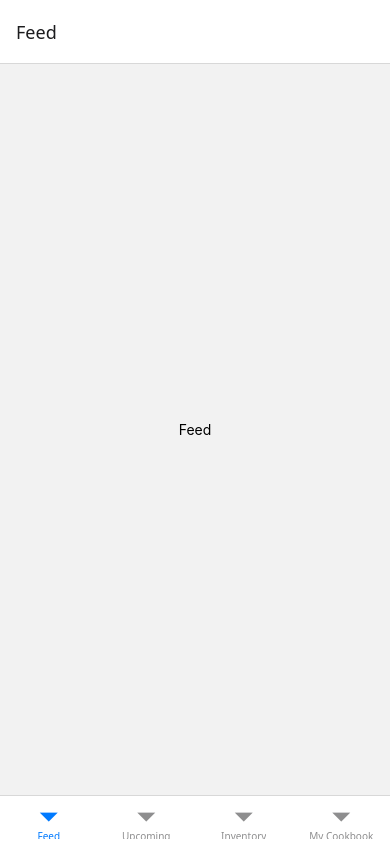
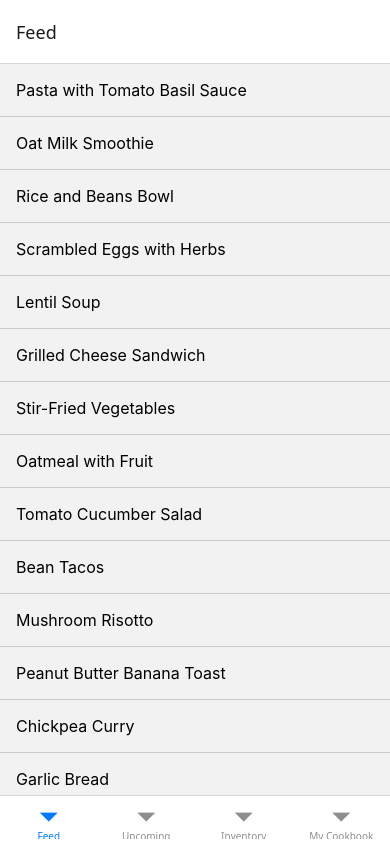
Before and after one commit to CS-196-Applied-GenAI/project-repository-mbsolo2, a React Native app in the folder frontend/: screen /Feed in a window 390 px wide. Built offline with nearby package versions, Linux system fonts and the light colour scheme.

Commit message:
Frontend Prompt 3 implementation

```diff
--- a/frontend/src/screens/FeedScreen.tsx
+++ b/frontend/src/screens/FeedScreen.tsx
@@ -1,9 +1,201 @@
-import { StyleSheet, Text, View } from 'react-native';
+import { FlatList, StyleSheet, Text, View } from 'react-native';
+import type { Recipe } from '../types/recipe';
+
+export const MOCK_RECIPES: Recipe[] = [
+  {
+    id: '1',
+    title: 'Pasta with Tomato Basil Sauce',
+    cuisine: 'Italian',
+    totalMinutes: 25,
+    servings: 4,
+    tags: ['quick', 'vegetarian'],
+    why: ['Uses ripe tomatoes'],
+    ingredientsHave: ['pasta', 'tomatoes', 'basil', 'garlic', 'olive oil'],
+    ingredientsMaybeWant: ['parmesan', 'red pepper flakes'],
+    instructions: ['Boil pasta', 'Make sauce', 'Toss and serve'],
+  },
+  {
+    id: '2',
+    title: 'Oat Milk Smoothie',
+    cuisine: 'American',
+    totalMinutes: 5,
+    servings: 1,
+    tags: ['breakfast', 'quick'],
+    why: ['Uses oat milk'],
+    ingredientsHave: ['oat milk', 'banana', 'spinach'],
+    ingredientsMaybeWant: ['honey', 'chia seeds'],
+    instructions: ['Add ingredients to blender', 'Blend until smooth'],
+  },
+  {
+    id: '3',
+    title: 'Rice and Beans Bowl',
+    cuisine: 'Latin',
+    totalMinutes: 35,
+    servings: 2,
+    tags: ['vegan', 'hearty'],
+    why: ['Uses rice and black beans'],
+    ingredientsHave: ['rice', 'black beans', 'onion', 'cumin'],
+    ingredientsMaybeWant: ['avocado', 'lime', 'cilantro'],
+    instructions: ['Cook rice', 'Warm beans with spices', 'Assemble bowl'],
+  },
+  {
+    id: '4',
+    title: 'Scrambled Eggs with Herbs',
+    cuisine: 'American',
+    totalMinutes: 10,
+    servings: 2,
+    tags: ['breakfast', 'quick'],
+    why: ['Uses eggs'],
+    ingredientsHave: ['eggs', 'butter', 'chives'],
+    ingredientsMaybeWant: ['cream', 'parsley'],
+    instructions: ['Whisk eggs', 'Scramble in pan', 'Garnish with herbs'],
+  },
+  {
+    id: '5',
+    title: 'Lentil Soup',
+    cuisine: 'Mediterranean',
+    totalMinutes: 45,
+    servings: 6,
+    tags: ['soup', 'vegan'],
+    why: ['Uses lentils and vegetables'],
+    ingredientsHave: ['lentils', 'carrots', 'celery', 'onion', 'vegetable broth'],
+    ingredientsMaybeWant: ['lemon', 'parsley'],
+    instructions: ['Sauté vegetables', 'Add lentils and broth', 'Simmer until tender'],
+  },
+  {
+    id: '6',
+    title: 'Grilled Cheese Sandwich',
+    cuisine: 'American',
+    totalMinutes: 10,
+    servings: 1,
+    tags: ['quick', 'comfort'],
+    why: ['Uses bread and cheese'],
+    ingredientsHave: ['bread', 'cheddar cheese', 'butter'],
+    ingredientsMaybeWant: ['tomato'],
+    instructions: ['Butter bread', 'Add cheese', 'Grill until golden'],
+  },
+  {
+    id: '7',
+    title: 'Stir-Fried Vegetables',
+    cuisine: 'Asian',
+    totalMinutes: 20,
+    servings: 2,
+    tags: ['vegan', 'quick'],
+    why: ['Uses seasonal vegetables'],
+    ingredientsHave: ['broccoli', 'bell pepper', 'soy sauce', 'ginger', 'garlic'],
+    ingredientsMaybeWant: ['sesame oil', 'rice'],
+    instructions: ['Heat wok', 'Stir-fry vegetables', 'Add sauce and serve'],
+  },
+  {
+    id: '8',
+    title: 'Oatmeal with Fruit',
+    cuisine: 'American',
+    totalMinutes: 15,
+    servings: 1,
+    tags: ['breakfast', 'healthy'],
+    why: ['Uses oats and fruit'],
+    ingredientsHave: ['oats', 'banana', 'cinnamon'],
+    ingredientsMaybeWant: ['milk', 'honey', 'berries'],
+    instructions: ['Cook oats', 'Top with fruit and cinnamon'],
+  },
+  {
+    id: '9',
+    title: 'Tomato Cucumber Salad',
+    cuisine: 'Mediterranean',
+    totalMinutes: 15,
+    servings: 4,
+    tags: ['salad', 'no-cook'],
+    why: ['Uses tomatoes and cucumber'],
+    ingredientsHave: ['tomatoes', 'cucumber', 'red onion', 'olive oil', 'vinegar'],
+    ingredientsMaybeWant: ['feta', 'herbs'],
+    instructions: ['Chop vegetables', 'Toss with oil and vinegar', 'Season to taste'],
+  },
+  {
+    id: '10',
+    title: 'Bean Tacos',
+    cuisine: 'Mexican',
+    totalMinutes: 25,
+    servings: 4,
+    tags: ['vegan', 'quick'],
+    why: ['Uses black beans'],
+    ingredientsHave: ['black beans', 'tortillas', 'lime', 'cilantro'],
+    ingredientsMaybeWant: ['avocado', 'salsa', 'onion'],
+    instructions: ['Warm beans', 'Heat tortillas', 'Assemble tacos'],
+  },
+  {
+    id: '11',
+    title: 'Mushroom Risotto',
+    cuisine: 'Italian',
+    totalMinutes: 40,
+    servings: 2,
+    tags: ['vegetarian', 'comfort'],
+    why: ['Uses rice and mushrooms'],
+    ingredientsHave: ['arborio rice', 'mushrooms', 'onion', 'white wine', 'broth'],
+    ingredientsMaybeWant: ['parmesan', 'parsley'],
+    instructions: ['Sauté mushrooms', 'Add rice and wine', 'Stir in broth until creamy'],
+  },
+  {
+    id: '12',
+    title: 'Peanut Butter Banana Toast',
+    cuisine: 'American',
+    totalMinutes: 5,
+    servings: 1,
+    tags: ['breakfast', 'quick'],
+    why: ['Uses bread and banana'],
+    ingredientsHave: ['bread', 'peanut butter', 'banana'],
+    ingredientsMaybeWant: ['honey'],
+    instructions: ['Toast bread', 'Spread peanut butter', 'Add banana slices'],
+  },
+  {
+    id: '13',
+    title: 'Chickpea Curry',
+    cuisine: 'Indian',
+    totalMinutes: 35,
+    servings: 4,
+    tags: ['vegan', 'hearty'],
+    why: ['Uses chickpeas and spices'],
+    ingredientsHave: ['chickpeas', 'coconut milk', 'curry powder', 'onion', 'tomato'],
+    ingredientsMaybeWant: ['rice', 'cilantro'],
+    instructions: ['Sauté onion and spices', 'Add chickpeas and coconut milk', 'Simmer and serve'],
+  },
+  {
+    id: '14',
+    title: 'Garlic Bread',
+    cuisine: 'Italian',
+    totalMinutes: 15,
+    servings: 4,
+    tags: ['side', 'quick'],
+    why: ['Uses bread and garlic'],
+    ingredientsHave: ['bread', 'garlic', 'butter', 'parsley'],
+    ingredientsMaybeWant: ['parmesan'],
+    instructions: ['Mix butter and garlic', 'Spread on bread', 'Toast until golden'],
+  },
+  {
+    id: '15',
+    title: 'Vegetable Frittata',
+    cuisine: 'Mediterranean',
+    totalMinutes: 35,
+    servings: 4,
+    tags: ['breakfast', 'vegetarian'],
+    why: ['Uses eggs and vegetables'],
+    ingredientsHave: ['eggs', 'bell pepper', 'zucchini', 'onion', 'cheese'],
+    ingredientsMaybeWant: ['herbs'],
+    instructions: ['Sauté vegetables', 'Add beaten eggs', 'Bake until set'],
+  },
+];
 
 export default function FeedScreen() {
   return (
     <View style={styles.container}>
-      <Text>Feed</Text>
+      <FlatList
+        data={MOCK_RECIPES}
+        keyExtractor={(item) => item.id}
+        renderItem={({ item }) => (
+          <View style={styles.item}>
+            <Text style={styles.title}>{item.title}</Text>
+          </View>
+        )}
+      />
     </View>
   );
 }
@@ -11,7 +203,13 @@ export default function FeedScreen() {
 const styles = StyleSheet.create({
   container: {
     flex: 1,
-    alignItems: 'center',
-    justifyContent: 'center',
+  },
+  item: {
+    padding: 16,
+    borderBottomWidth: StyleSheet.hairlineWidth,
+    borderBottomColor: '#ccc',
+  },
+  title: {
+    fontSize: 16,
   },
 });
--- /dev/null
+++ b/frontend/src/types/recipe.ts
@@ -0,0 +1,14 @@
+export interface Recipe {
+  id: string;
+  title: string;
+  cuisine: string;
+  totalMinutes: number;
+  servings: number;
+  tags: string[];
+  why: string[];
+  ingredientsHave: string[];
+  ingredientsMaybeWant: string[];
+  instructions: string[];
+  photoUri?: string;
+  leftoverNote?: string;
+}
```
Also changed, not shown: frontend/src/types/inventory.ts (added, +8 -0 lines).
